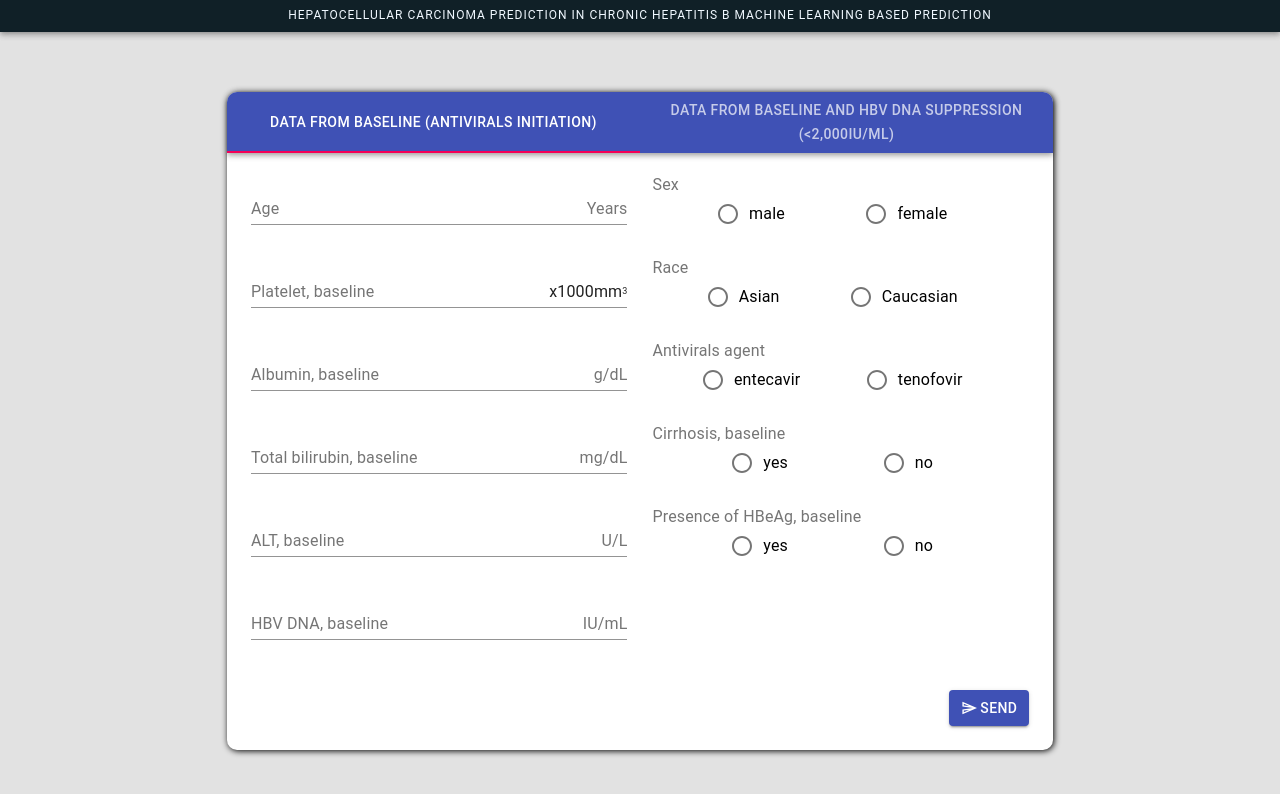
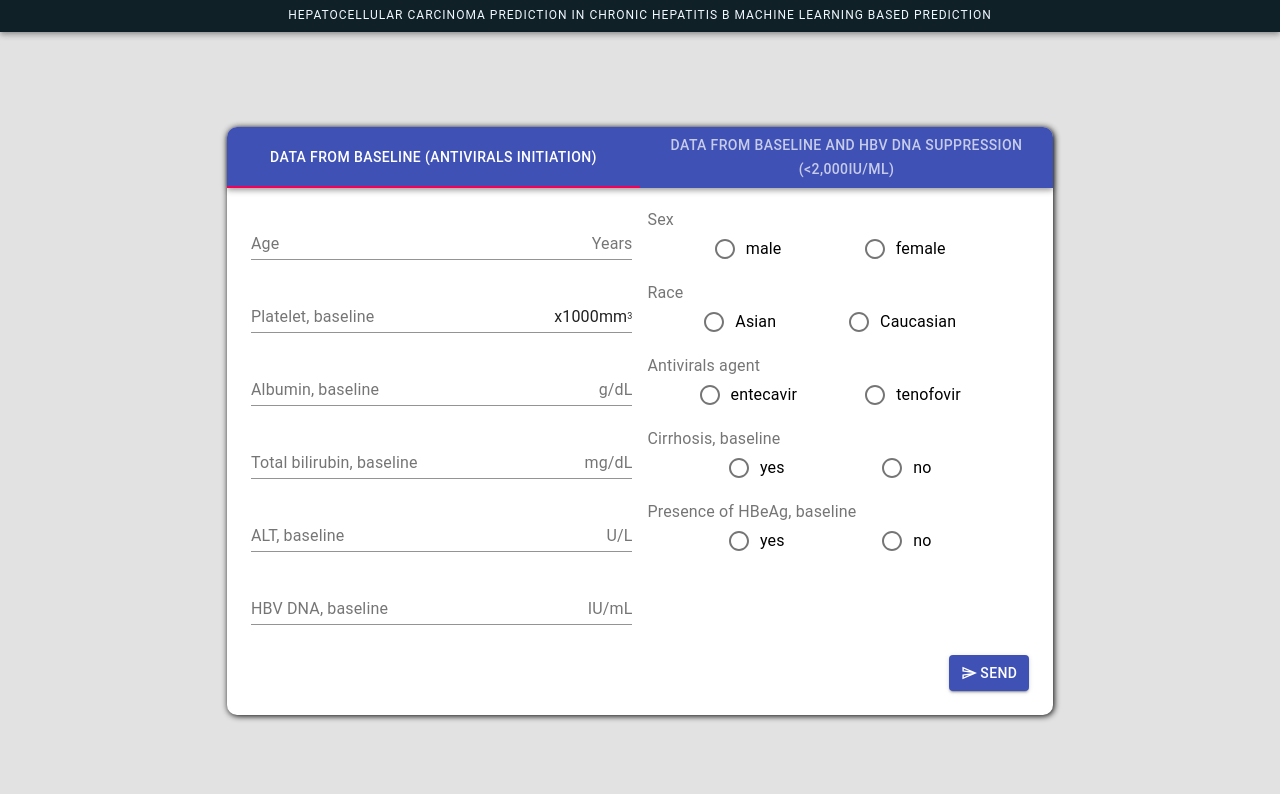
Before and after one commit to LeeSeungjae00/plan-s, a React (Create React App) app: page / in a window 1280 px wide. Shown: the top 794 px of the page. Built offline with nearby package versions, Linux system fonts and the light colour scheme; no server answers.

Commit message:
입력 폼 gap 조금 줄임

```diff
--- a/src/App.css
+++ b/src/App.css
@@ -28,7 +28,7 @@
   display: grid;
   grid-template-rows: 1fr;
   grid-template-columns: 1fr 1fr;
-  gap: 25px;
+  gap: 15px;
 }
 
 @media all and (max-width:1050px){
--- a/src/Content/tapModule.jsx
+++ b/src/Content/tapModule.jsx
@@ -9,7 +9,7 @@ import { SendOutlined } from '@material-ui/icons';
 const useStyles = makeStyles((theme) => ({
     root: {
         display: "grid",
-        gap: "25px"
+        gap: "15px"
     },
     icon: {
         marginRight: "3px",
```
Also changed, not shown: 1 other file (tests, documents, lock files or other folders).
